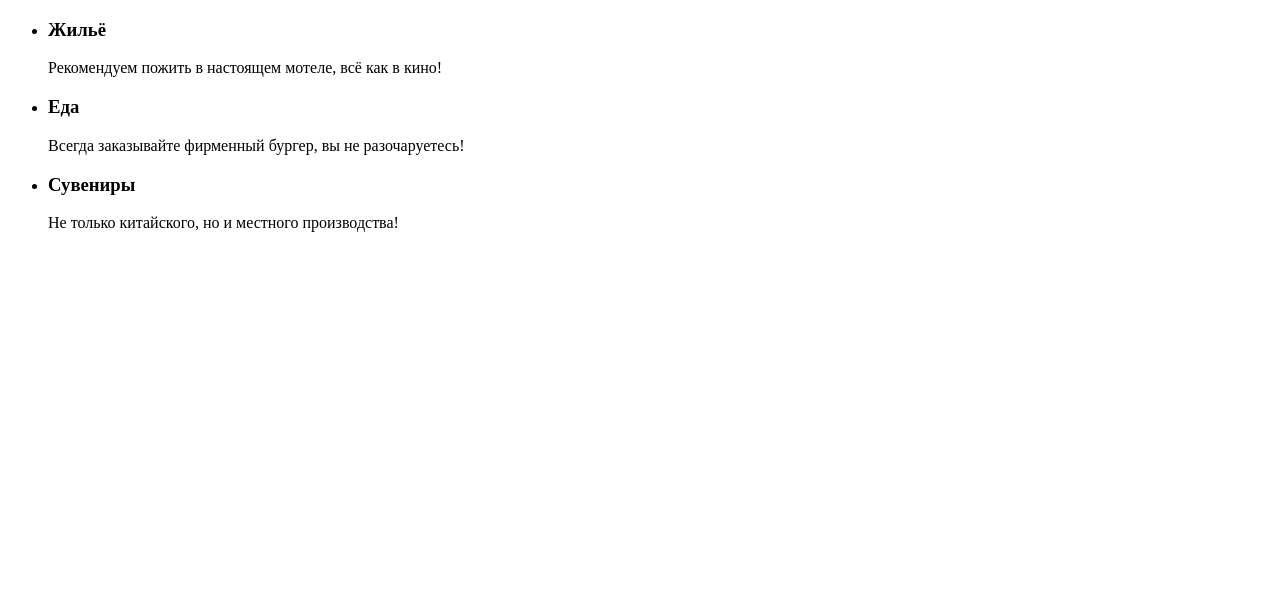
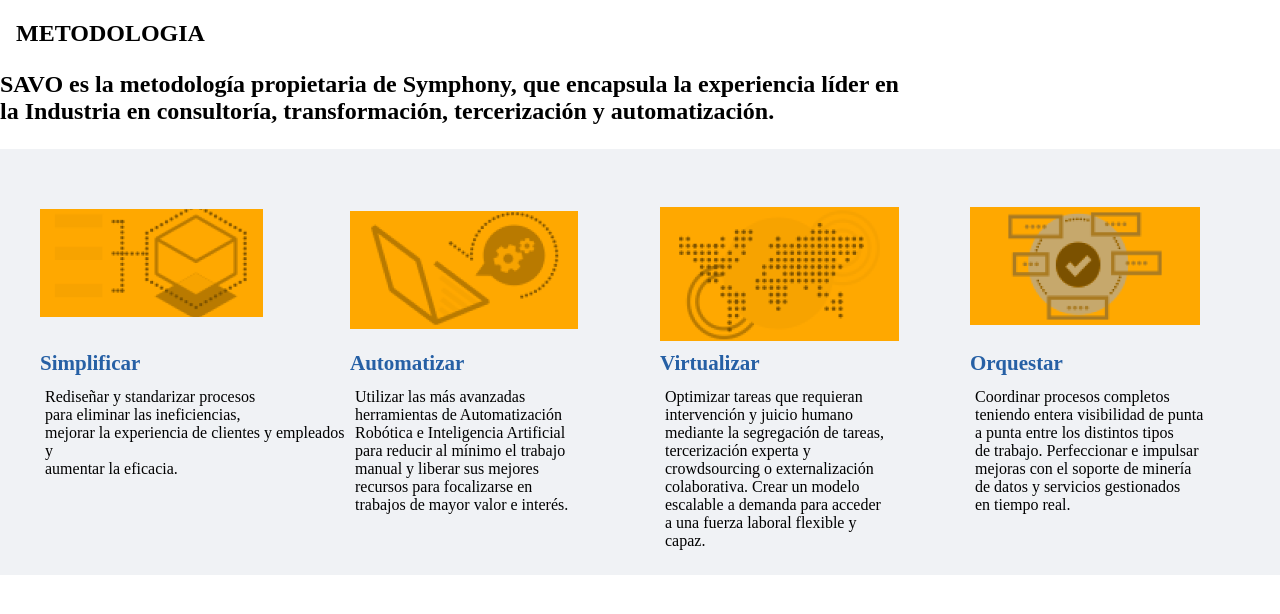
Before and after one commit to GlebBorovskiy/landing-page, a plain HTML site: page index.html in a window 1280 px wide. Drawn offline with Linux system fonts and the light colour scheme.

Commit message:
add new structure

```diff
--- a/index.html
+++ b/index.html
@@ -8,21 +8,61 @@
     <title>second-block</title>
 </head>
  <body>
+  <header>
+   <div class="m-main">
+    <a class="icon-cybe"></a>
+    <h2>
+      <a class="mtd">METODOLOGIA</a>
+       <p>SAVO es la metodología propietaria de Symphony, que encapsula la experiencia líder en <br>
+        la Industria en consultoría, transformación, tercerización y automatización.
+       </p>
+     </p>
+    </h2>
 
+  </header>
     <ul class="first-features-list list-reset">
         <li class="first-feature-item">
-          <h3 class="simp-icon">Жильё</h3>
-          <p>Рекомендуем пожить в настоящем мотеле, всё как в кино!</p>
+          <h1 class="simp-icon">Simplificar</h1>
+          <p>Rediseñar y standarizar procesos <br>
+             para eliminar las ineficiencias, <br>
+             mejorar la experiencia de clientes y empleados y <br>
+             aumentar la eficacia.</p>
         </li>
         <li class="first-feature-item">
-          <h3 class="auto-icon">Еда</h3>
-          <p>Всегда заказывайте фирменный бургер, вы не разочаруетесь!</p>
+          <h1 class="auto-icon">Automatizar</h1>
+          <p>Utilizar las más avanzadas <br>
+             herramientas de Automatización <br>
+             Robótica e Inteligencia Artificial <br>
+             para reducir al mínimo el trabajo <br>
+             manual y liberar sus mejores <br>
+             recursos para focalizarse en <br>
+             trabajos de mayor valor e interés.</p>
         </li>
         <li class="first-feature-item">
-          <h3 class="virt-icon">Сувениры</h3>
-          <p>Не только китайского, но и местного
-            производства!</p>
+          <h1 class="virt-icon">Virtualizar</h1>
+          <p>Optimizar tareas que requieran <br>
+             intervención y juicio humano <br>
+             mediante la segregación de tareas, <br>
+             tercerización experta y <br>
+             crowdsourcing o externalización <br>
+             colaborativa. Crear un modelo <br>
+             escalable a demanda para acceder <br>
+             a una fuerza laboral flexible y <br>
+             capaz.
+          </p>
+        </li>
+        <li class="first-feature-item">
+          <h1 class="orq-icon">Orquestar</h1>
+          <p>Coordinar procesos completos <br>
+             teniendo entera visibilidad de punta <br>
+             a punta entre los distintos tipos <br>
+             de trabajo. Perfeccionar e impulsar <br>
+             mejoras con el soporte de minería <br>
+             de datos y servicios gestionados <br>
+             en tiempo real.
+          </p>
         </li>
       </ul>
+   </div>
  </body>
 </html>
--- a/style.css
+++ b/style.css
@@ -0,0 +1,114 @@
+@font-face {
+    font-family: "Barlow";
+    src: url("assets/Barlow-Medium.ttf") format("Medium");
+    src: url("assets/Barlow-SemiBold.ttf") format("SemiBold");
+    font-family: "PublicSans";
+    src: url("assets/PublicSans-VariableFont_wght.ttf") format("VariableFont_wght");
+    font-family: "Roboto";
+    src: url("assets/Roboto-Regular.ttf") format("Regular");
+  }
+
+  html body {
+    margin: 0;
+    padding: 0;
+  }
+
+  .first-features-list {
+    margin-bottom: 182px;
+    background: #F0F2F5;
+  }
+
+  /*Отспус сверху всего списка */
+
+
+  .first-feature-item h1 {
+    font-size: 21px;
+    line-height: 21px;
+    margin: 5;
+    color: #2660A5;
+  }
+
+  .first-features-list {
+    display: -ms-grid;
+    display: grid;
+    -ms-grid-columns: 1fr 1fr 1fr 1fr;
+    grid-template-columns: 1fr 1fr 1fr 1fr;
+    grid-column: 1 / -1;
+    list-style-type: none;
+  }
+
+  .first-feature-item {
+    padding-top: 190px;
+    position: relative;
+    margin-bottom: 25px;
+  }
+
+  .first-feature-item p {
+    margin: 0;
+  }
+
+  .first-feature-item p {
+    padding: 0 5px;
+  }
+
+  .simp-icon::before {
+    content: "";
+    position: absolute;
+    background-image: url(/img/simp.png);
+    background-color: #FFA800;
+    background-position: 0 0;
+    background-repeat: no-repeat;
+    width: 223px;
+    height: 108px;
+    top: 60px;
+    left: 0;
+  }
+
+  .auto-icon::before {
+    content: "";
+    position: absolute;
+    background-image: url(/img/autom.png);
+    background-position: 0 0;
+    background-repeat: no-repeat;
+    width: 228px;
+    height: 118px;
+    top: 62px;
+    left: 0;
+  }
+
+  .virt-icon::before {
+    content: "";
+    position: absolute;
+    background-image: url(/img/virt.png);
+    background-position: 0 0;
+    background-repeat: no-repeat;
+    width: 239px;
+    height: 134px;
+    top: 58px;
+    left: 0;
+  }
+
+  .orq-icon::before {
+    content: "";
+    position: absolute;
+    background-image: url(/img/orq.png);
+    background-position: 0 0;
+    background-repeat: no-repeat;
+    width: 230px;
+    height: 118px;
+    top: 58px;
+    left: 0;
+  }
+
+  .icon-cybe {
+    display: block;
+    height: 12px;
+    position: relative;
+    top: 15px;
+    line-height: 1;
+    color: #b3b3b3;
+    text-decoration: none;
+    float: left;
+    background-image: url(/img/gridshadow.png) -50px -100px no-repeat;
+    padding-left: 16px;
+}
```
Also changed, not shown: img/cube.svg (added), img/girdshadow.png (added), img/orq.png (added), 2 other files.
